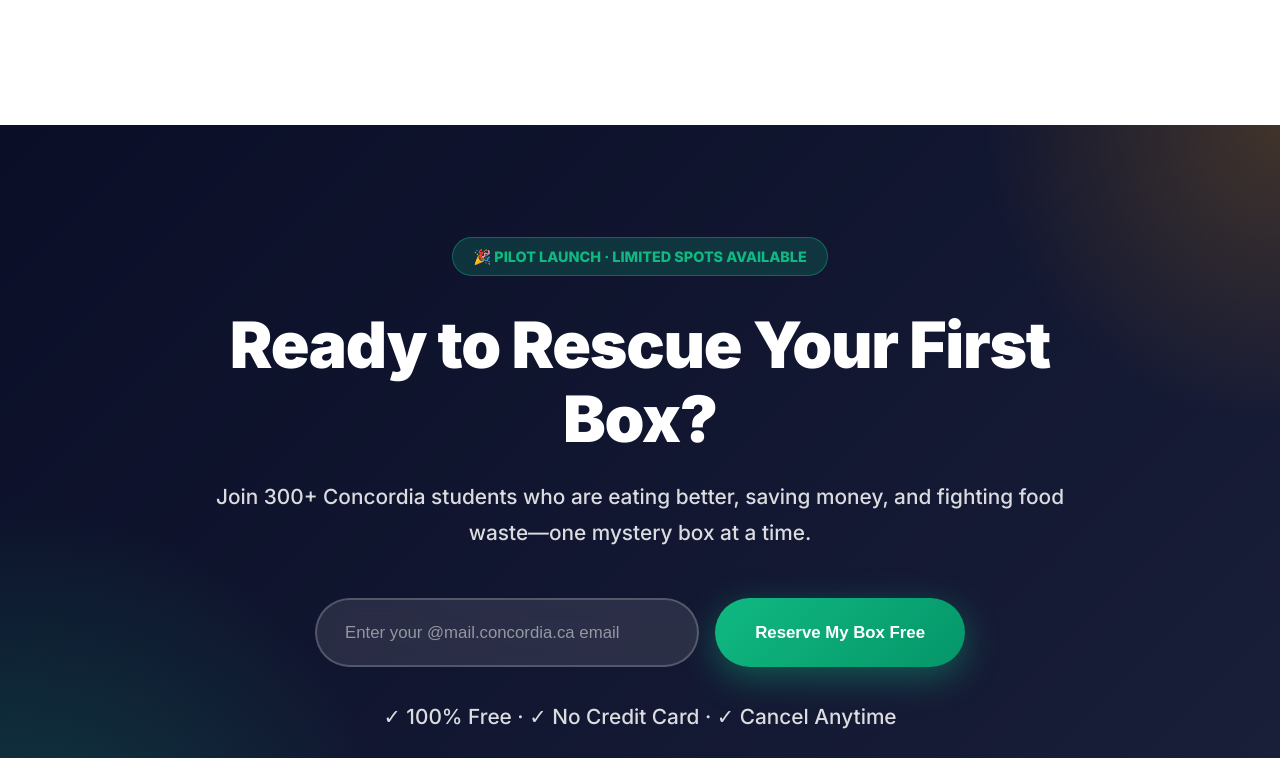
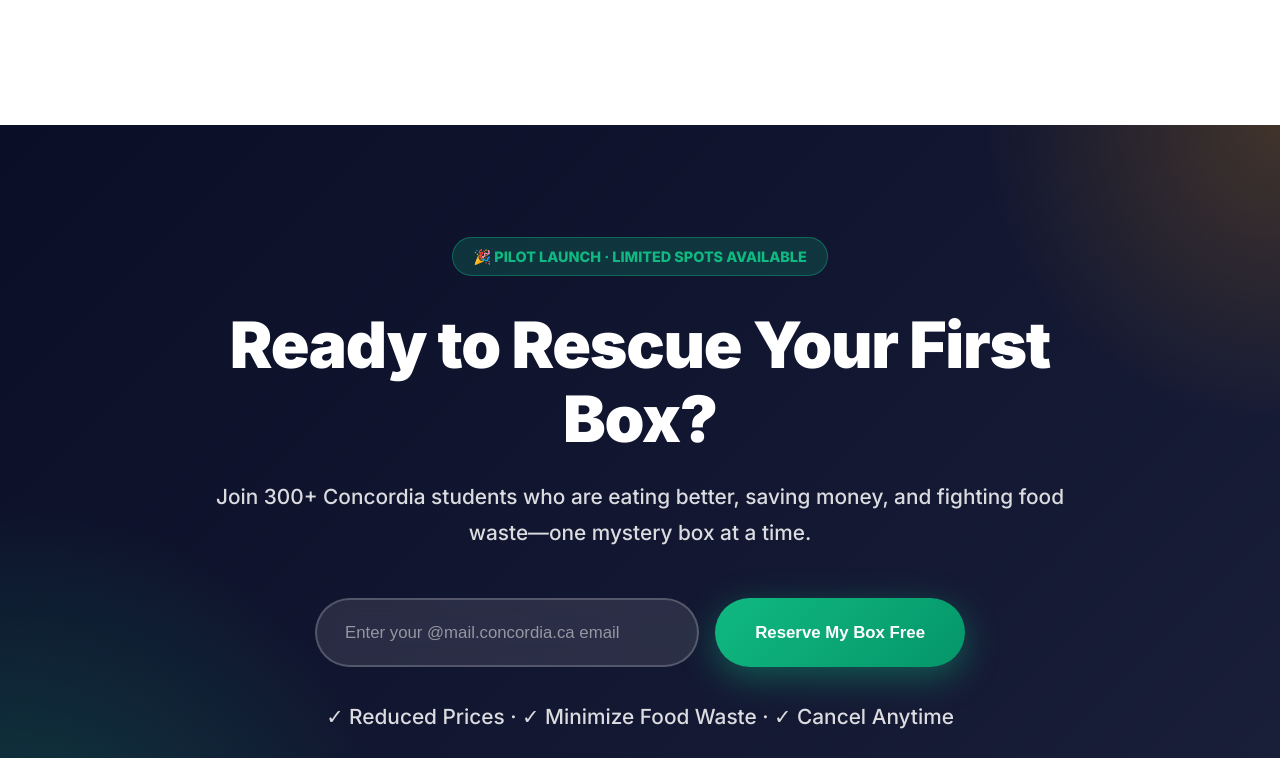
Before and after one commit to maiaarrais/MysteryBox-MARK305, a plain HTML site: page index.html in a window 1280 px wide. Shown: the part 5277-6035 px from the top of the page. Drawn offline with Linux system fonts and the light colour scheme.

Commit message:
changed information

```diff
--- a/index.html
+++ b/index.html
@@ -320,7 +320,7 @@
         <button type="submit" class="btn-primary">Reserve My Box Free</button>
       </form>
       <p class="cta-guarantee">
-        ✓ 100% Free · ✓ No Credit Card · ✓ Cancel Anytime
+        ✓ Reduced Prices · ✓ Minimize Food Waste · ✓ Cancel Anytime
       </p>
     </div>
   </section>
--- a/styles.css
+++ b/styles.css
@@ -575,6 +575,7 @@
     }
 
     .transformation::before {
+      content: '♻️';
       position: absolute;
       font-size: 20rem;
       opacity: 0.1;
```
